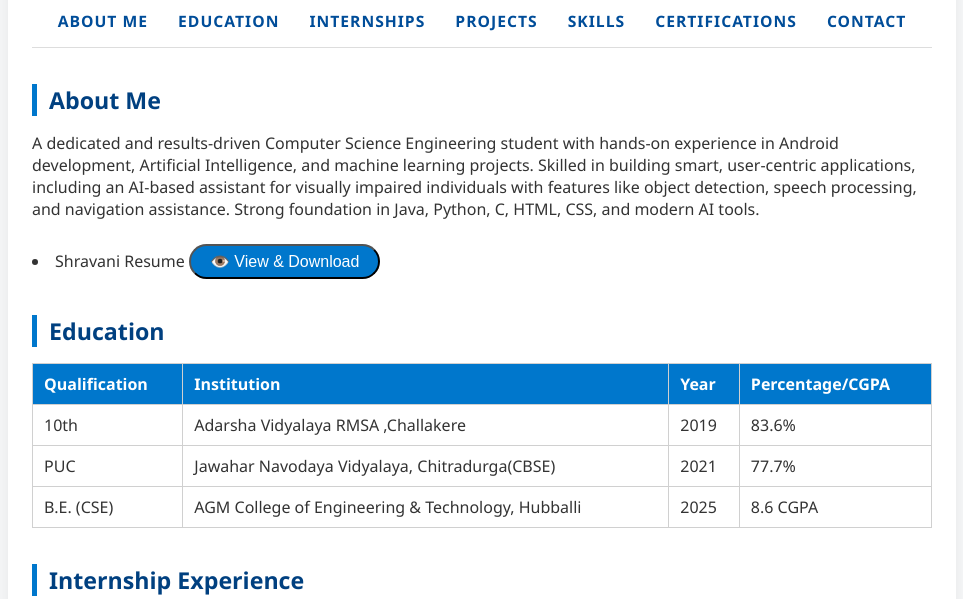
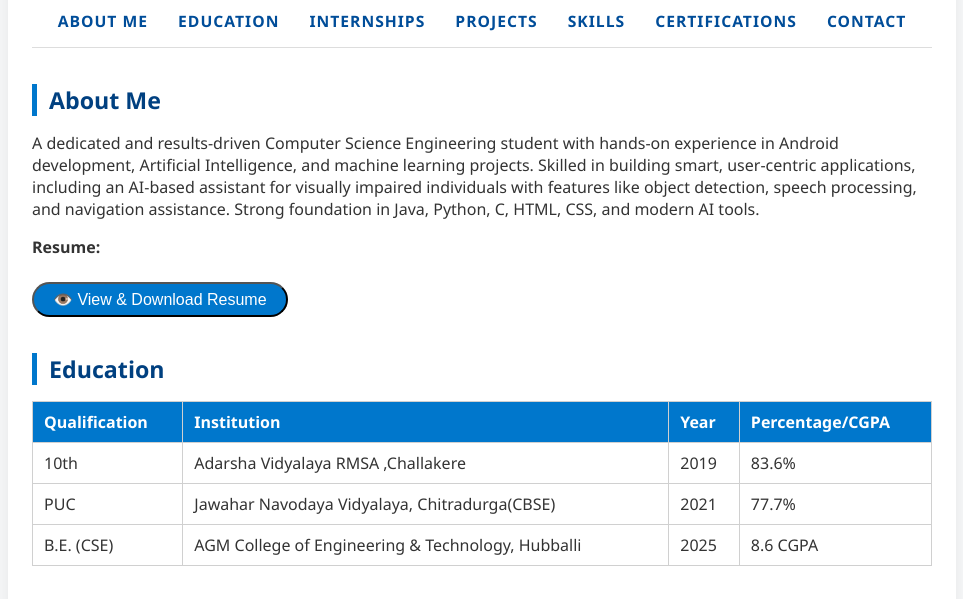
Before and after one commit to shra2115/Shravani-, a plain HTML site: page index.html in a window 1280 px wide. Shown: the part 187-786 px from the top of the page, without its empty margins (158-1121 px from the left). Drawn offline with Linux system fonts and the light colour scheme.

Commit message:
Update index.html

```diff
--- a/index.html
+++ b/index.html
@@ -153,12 +153,10 @@
   <p>
     A dedicated and results-driven Computer Science Engineering student with hands-on experience in Android development, Artificial Intelligence, and machine learning projects. Skilled in building smart, user-centric applications, including an AI-based assistant for visually impaired individuals with features like object detection, speech processing, and navigation assistance. Strong foundation in Java, Python, C, HTML, CSS, and modern AI tools.
   </p>
-   <li>
-     Shravani Resume
+  <p><strong>Resume:</strong></p>
   <button onclick="previewAndDownload('Shravani Resume.pdf(1).pdf')" class="btn-download">
-     👁️ View & Download
+    👁️ View & Download Resume
   </button>
-    </li>
   </section>
 
   <section id="education">
```
Lines whose indentation alone changed are shown as unchanged.
